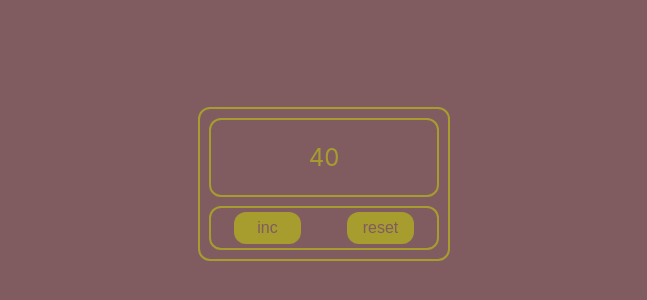
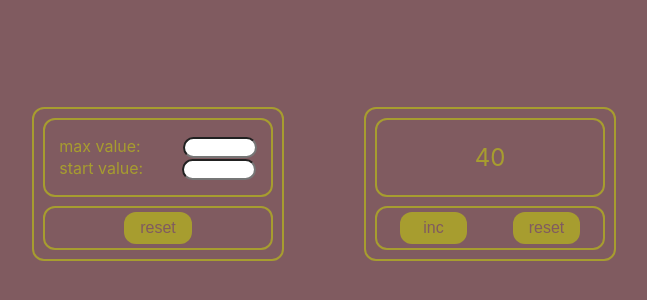
Before and after one commit to vova-khimichenko/counter, a React (Create React App) app: page / in a window 1280 px wide. Shown: the part 216-516 px from the top of the page, without its empty margins (316-963 px from the left). Built offline with nearby package versions, Linux system fonts and the light colour scheme.

Commit message:
add double input number

```diff
--- a/src/App.jsx
+++ b/src/App.jsx
@@ -1,23 +1,28 @@
 import React from 'react';
 import styles from './App.module.css';
-import Button from "./Button";
-import Display from "./Display";
+import Counter from "./Counter";
+import Counter2 from "./Counter2";
 
 class App extends React.Component {
 
     state = {
-        countValue: 40,
+        countValues: {
+            count: 40,
+            max: null,
+            start: null
+        },
         error: false,
         buttonNames: {
             inc: 'inc',
-            reset: 'reset'
+            reset: 'reset',
+            set: 'set'
         }
     }
 
     upCount = () => {
-        this.setState({countValue: this.state.countValue + 1},
+        this.setState({countValues: {count: this.state.countValues.count + 1}},
             () => {
-                if (this.state.countValue === 42) {
+                if (this.state.countValues.count === 42) {
                     this.setState({
                         error: true
                     })
@@ -27,26 +32,17 @@ class App extends React.Component {
     }
 
     countReset = () => {
-        this.setState({countValue: 40, error: false})
+        this.setState({countValues: {count: 40}, error: false})
     }
 
     render = () => {
 
         return (
             <div className={styles.App}>
-                <div className={styles.container}>
-                    <div className={styles.counter}>
-                        <Display value={this.state.countValue}
-                                 error={this.state.error}/>
-                    </div>
-                    <div className={styles.buttons}>
-                        <Button error={this.state.error}
-                                upCount={this.upCount}
-                                name={this.state.buttonNames.inc}/>
-                        <Button countReset={this.countReset}
-                                name={this.state.buttonNames.reset}/>
-                    </div>
-                </div>
+                <Counter2 state={this.state}/>
+                <Counter state={this.state}
+                         upCount={this.upCount}
+                         countReset={this.countReset}/>
             </div>
         )
     }
--- a/src/App.module.css
+++ b/src/App.module.css
@@ -16,6 +16,8 @@
 
     width: 248px;
     height: 150px;
+    margin-right: 40px;
+    margin-left: 40px;
 
     border: solid 2px #a79d2f;
     border-radius: 12px;
@@ -35,6 +37,13 @@
     color: #a79d2f;
     border: solid 2px #a79d2f;
     border-radius: 12px;
+}
+
+.counter2 {
+    composes: counter;
+    font-size: medium;
+    flex-direction: column;
+
 }
 
 .error {
@@ -84,3 +93,18 @@
     color: #a79d2f;
     background: #805b60;
 }
+
+.startNumber {
+    width: 66px;
+    margin-left: 39px;
+    border-radius: 12px;
+    text-align: center
+}
+.startNumber:focus{
+    outline: none;
+
+}
+.maxNumber{
+    composes: startNumber;
+    margin-left: 42px;
+}
--- /dev/null
+++ b/src/Counter.jsx
@@ -0,0 +1,30 @@
+import React from 'react';
+import styles from './App.module.css';
+import Button from "./Button";
+import Display from "./Display";
+
+class Counter extends React.Component {
+
+    render = () => {
+
+        return (
+            <div className={styles.App}>
+                <div className={styles.container}>
+                    <div className={styles.counter}>
+                        <Display value={this.props.state.countValues.count}
+                                 error={this.props.state.error}/>
+                    </div>
+                    <div className={styles.buttons}>
+                        <Button error={this.props.state.error}
+                                upCount={this.props.upCount}
+                                name={this.props.state.buttonNames.inc}/>
+                        <Button countReset={this.props.countReset}
+                                name={this.props.state.buttonNames.reset}/>
+                    </div>
+                </div>
+            </div>
+        )
+    }
+}
+
+export default Counter
--- /dev/null
+++ b/src/Counter2.jsx
@@ -0,0 +1,36 @@
+import React from 'react';
+import styles from './App.module.css';
+import Button from "./Button";
+import Display from "./Display";
+
+class Counter2 extends React.Component {
+
+    render = () => {
+
+        return (
+            <div className={styles.App}>
+                <div className={styles.container}>
+                    <div className={styles.counter2}>
+                        <div className={styles.numbers}>
+                            <div className={styles.max}>
+                                <span>max value:</span>
+                                <input className={styles.maxNumber}
+                                       type={'number'}/>
+                            </div>
+                            <div>
+                                <span>start value:</span>
+                                <input className={styles.startNumber}
+                                       type={'number'}/>
+                            </div>
+                        </div>
+                    </div>
+                    <div className={styles.buttons}>
+                        <Button name={this.props.state.buttonNames.reset}/>
+                    </div>
+                </div>
+            </div>
+        )
+    }
+}
+
+export default Counter2
```
